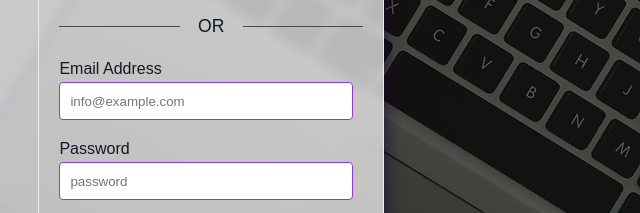
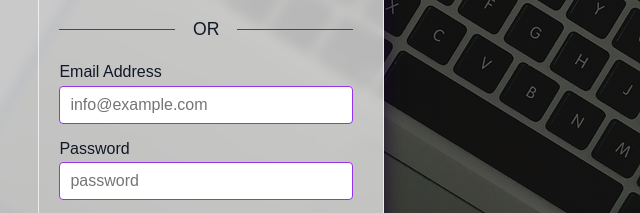
Before and after one commit to gokarna123-goku/login-page, a plain HTML site: page login.html in a window 1280 px wide. Shown: the part 369-582 px from the top of the page, 640-1280 px from the left. Drawn offline with Linux system fonts and the light colour scheme.

Commit message:
added some css for the input box

```diff
--- a/style.css
+++ b/style.css
@@ -151,6 +151,7 @@ a{
     display: flex;
     align-items: center;
     gap: 1.2rem;
+    padding: 0 10px 0 0;
     margin-bottom: 1.4rem;
 }
 .hr{
@@ -178,7 +179,7 @@ form{
     align-items: flex-start;
     flex-direction: column;
     row-gap: 0.3rem;
-    margin-bottom: 1.2rem;
+    margin-bottom: 1.0rem;
 }
 .form_section label{
     font-size: 1.0rem;
@@ -192,6 +193,8 @@ form{
     border-radius: 4px;
     outline: none;
     border: 1px solid var(--secondary);
+    font-size: 1.0rem;
+    color: var(--primary);
 }
 
 
```
